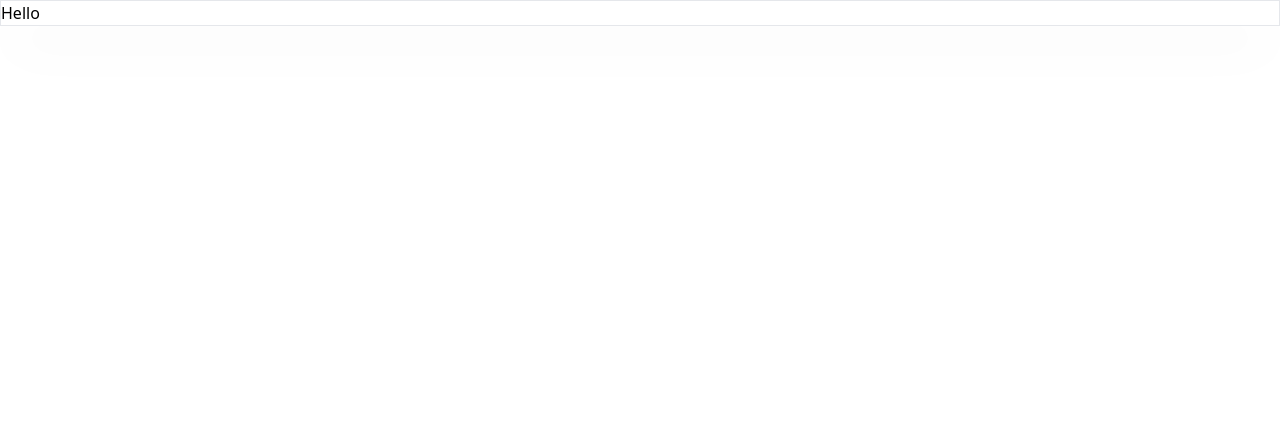
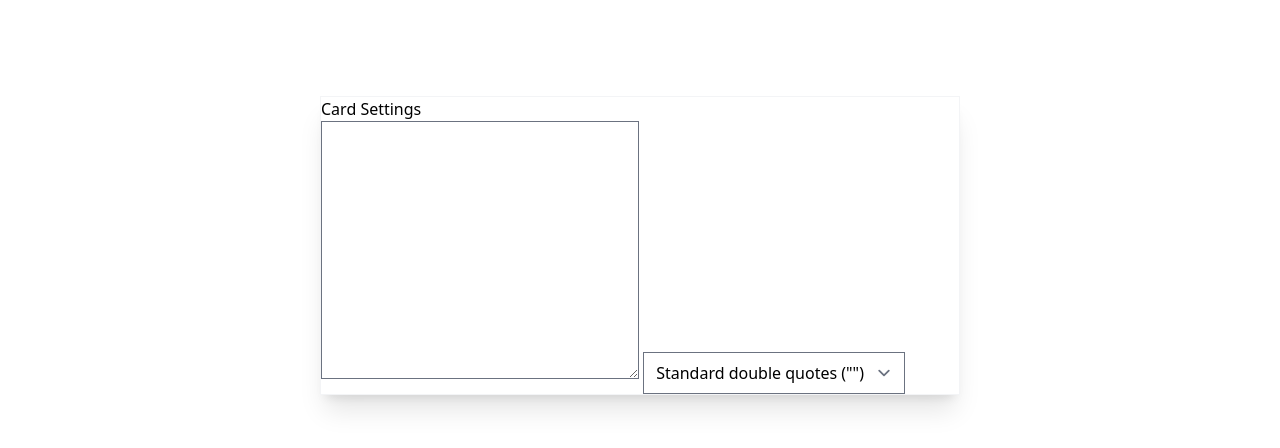
Before and after one commit to rferl/riga-tool-quote-card, a SvelteKit app: page / in a window 1280 px wide. Shown: the top 448 px of the page. Built offline with nearby package versions, Linux system fonts and the light colour scheme.

Commit message:
Set up settings viewing pane

```diff
--- a/src/routes/+page.svelte
+++ b/src/routes/+page.svelte
@@ -1 +1,7 @@
-<div class="border border-gray-200 shadow-2xl">Hello</div>
+<script lang="ts">
+	import Settings from '$lib/components/Settings.svelte';
+</script>
+
+<div class="m-auto mt-24 w-5/6 border border-gray-100 shadow-xl md:w-1/2">
+	<Settings />
+</div>
```
